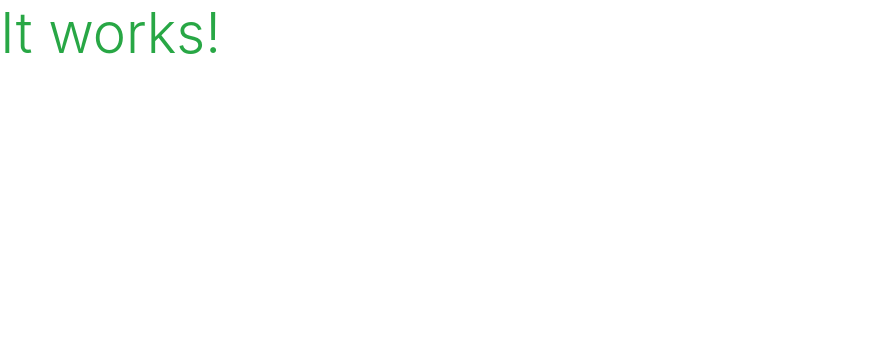
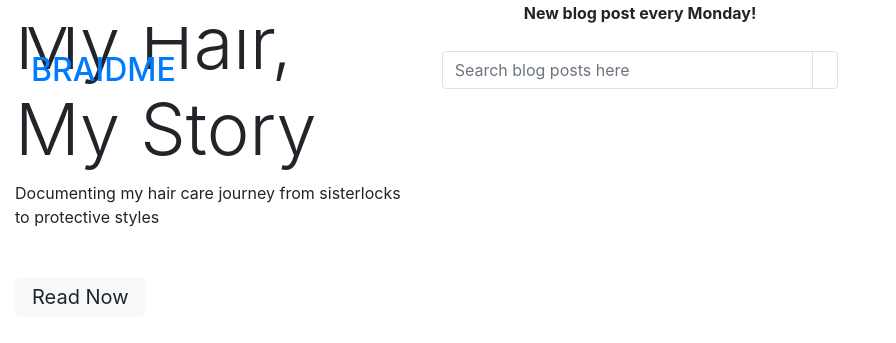
Before and after one commit to LeanneCodes/BRAIDME-BLOG, a Django app: page / in a window 1280 px wide. Shown: the top 343 px of the page, without its empty margins (0-896 px from the left). Run offline with Django 3.2, Linux system fonts and the light colour scheme; some libraries are stand-ins or nearby versions.

Commit message:
main page header

```diff
--- a/home/templates/home/index.html
+++ b/home/templates/home/index.html
@@ -1,6 +1,44 @@
 {% extends "base.html" %}
 {% load static %}
 
+{% block page_header %}
+    <div class="container header-container">
+        <div class="row">
+            <div class="col"></div>
+        </div>
+    </div>
+{% endblock %}
+
 {% block content %}
-    <h1 class="display-4 text-success">It works!</h1>
+    <div class="container-fluid hero-image">
+        <div class="container message-view">
+            <div class="row">
+                <div class="col-md-8 offset-md-2">
+                    {% for message in messages %}
+                    <div class="alert {{ message.tags }} alert-dismissible fade show" id="msg" role="alert">
+                        {{ message | safe }}
+                        <button type="button" class="close"><script>setTimeout(() => {
+                            $('.alert').alert('close')
+                        }, 2000)</script></button>
+                    </div>
+                    {% endfor %}
+                </div>
+            </div>
+        </div>
+        <div class="row max-height-bm-index">
+            <div class="col-12 my-auto text-left">
+                <h1 class=" braidme-tagline display-3">
+                    My Hair,<br>My Story
+                </h1>
+                <p class="braidme-subtitle">
+                    Documenting my hair care journey from sisterlocks<br>to protective styles
+                </p>
+                <div class="mt-5">
+                    <h4>
+                        <a href="{% url 'blog' %}" class="btn btn-lg btn-light btn-cta py-1">Read Now</a>
+                    </h4>
+                </div>
+            </div>
+        </div>
+    </div>
 {% endblock %}
--- a/templates/base.html
+++ b/templates/base.html
@@ -32,7 +32,64 @@
     <title>BRAIDME {% block extra_title %}{% endblock %}</title>
   </head>
   <body>
-    <header class="container-fluid fixed-top"></header>
+    <header class="container-fluid fixed-top">
+      <div id="delivery-banner" class="row text-center">
+      <div class="col bg-white">
+          <h6 class="my-1 banner"><strong>New blog post every Monday!</strong></h6>
+      </div>
+      </div>
+      <div id="navbar-bm" class="row pt-lg-3 pb-lg-3 d-none d-lg-flex navbar-bm">
+          <div class="col-12 col-lg-4 my-auto py-1 py-lg-0 text-center text-lg-left">
+              <a href="{% url 'home' %}" class="nav-link main-logo-link">
+                  <h2 class="logo-font my-0">BRAIDME</h2>
+              </a>
+          </div>
+          <div class="col-12 col-lg-4 my-auto py-1 py-lg-0">
+              <form method="GET" action="" class="form-inline my-2 my-lg-0">
+                  <div class="input-group w-100">
+                      <input class="form-control border border-brown" name="q" type="search" placeholder="Search blog posts here" aria-label="Search">
+                      <div class="input-group-append">
+                          <button class="form-control btn btn-brown border" type="submit">
+                              <span class="icon">
+                                  <i class="fas fa-search"></i>
+                              </span>
+                          </button>
+                      </div>
+                  </div>
+              </form>
+          </div>
+          <div class="col-12 col-lg-4 my-auto py-1 py-lg-0">
+              <ul class="list-inline list-unstyled text-center text-lg-right my-0">
+                  <li class="list-inline-item">
+                      <a class="text-white nav-link" href="">
+                          <div class="text-center">
+                              <p class="my-0">Blog</p>
+                          </div>
+                      </a>
+                  </li>
+                  <li class="list-inline-item dropdown">
+                      <a class="text-white nav-link" href="#" id="user-options" data-toggle="dropdown" aria-haspopup="true" aria-expanded="false">
+                          <div class="text-center">
+                              <div><i class="fas fa-user fa-lg"></i></div>
+                          </div>
+                      </a>
+                      <div class="dropdown-menu border-0" aria-labelledby="user-options">
+                        {% if request.user.is_authenticated %}
+                            {% if request.user.is_superuser %}
+                                <a href="" class="dropdown-item">Product Management</a>
+                            {% endif %}
+                            <a href="" class="dropdown-item">My Profile</a>
+                            <a href="{% url 'account_logout' %}" class="dropdown-item">Logout</a>
+                        {% else %}
+                            <a href="{% url 'account_signup' %}" class="dropdown-item">Register</a>
+                            <a href="{% url 'account_login' %}" class="dropdown-item">Login</a>
+                        {% endif %}
+                    </div>
+                  </li>
+              </ul>
+          </div>
+      </div>
+    </header>
 
     {% if messages %}
         <div class="message-container"></div>
```
